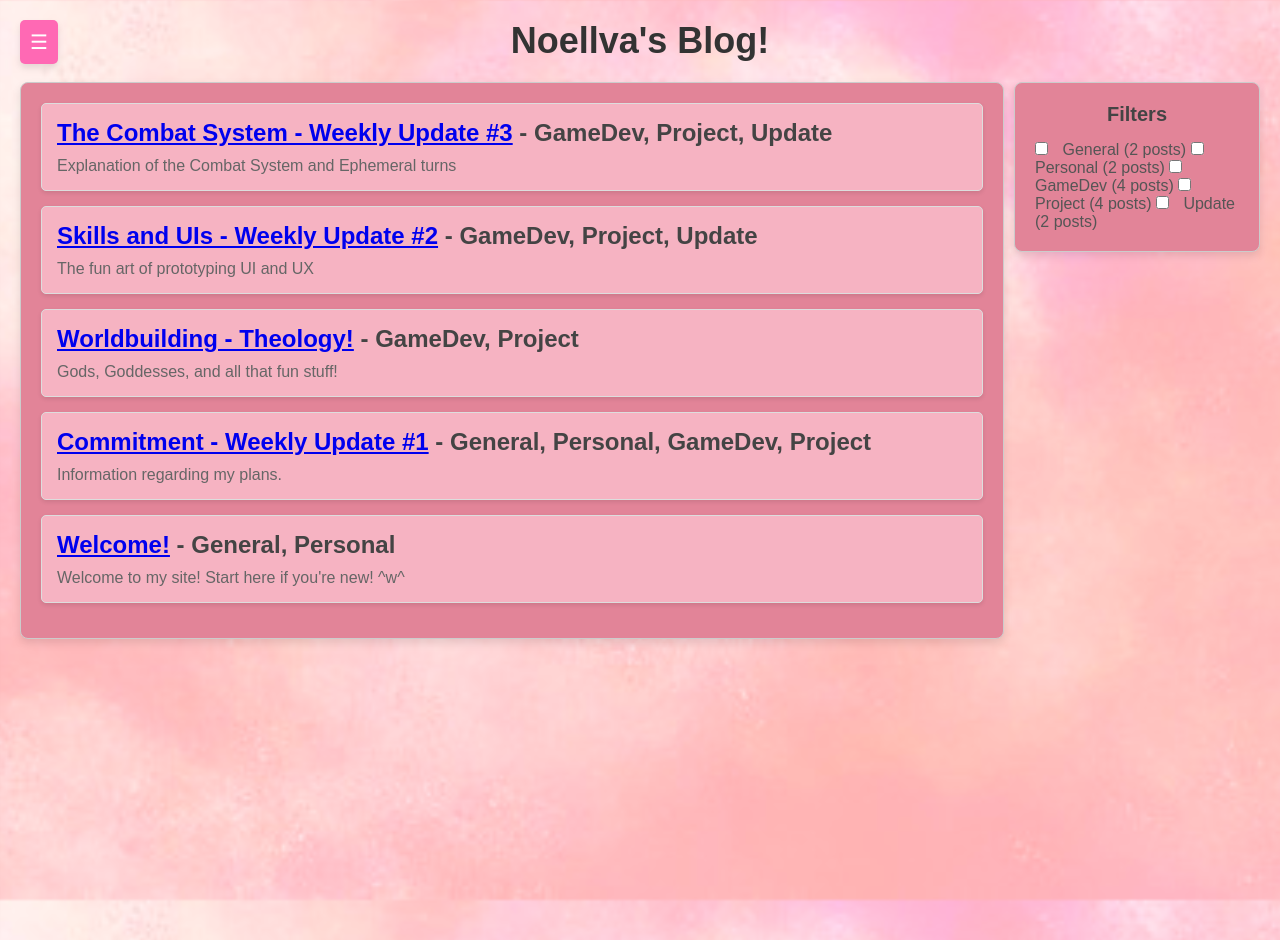
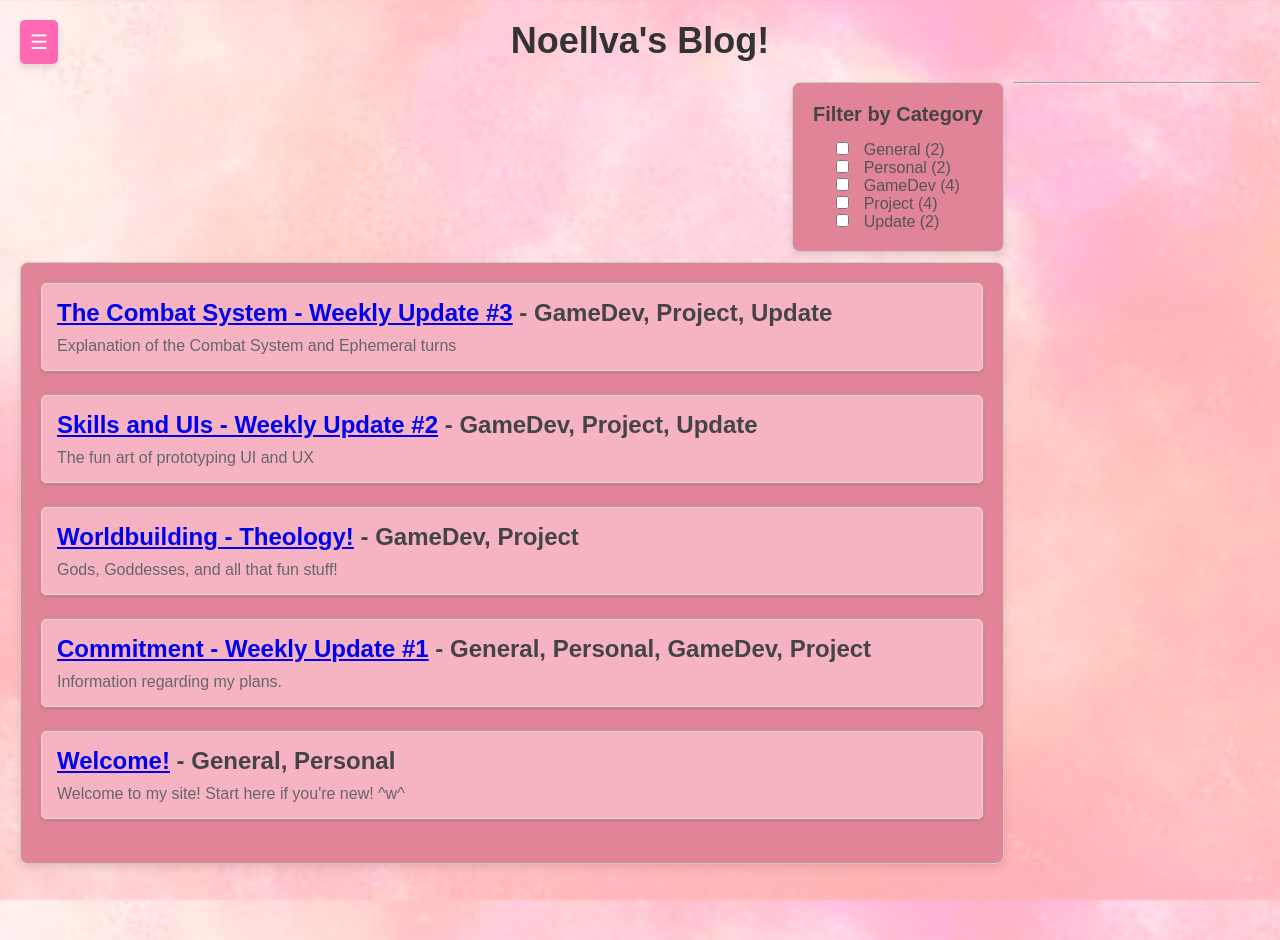
Before and after one commit to NocaToca/nocatoca.github.io, a Jekyll site: the page built from blog.md, in a window 1280 px wide. Built offline with Jekyll 4.4.1, drawn with Linux system fonts in a browser that asks for light colours.

Commit message:
test filter

```diff
--- a/_config.yml
+++ b/_config.yml
@@ -26,6 +26,7 @@
   - Graphics
   - GameDev
   - Idea
+  - Character
 
 # Build settings
 markdown: kramdown
--- a/blog.md
+++ b/blog.md
@@ -4,10 +4,33 @@
 permalink: /blog/
 ---
 
+<style>
+  .post {
+    margin-bottom: 1.5rem;
+  }
+  .post.hidden {
+    display: none;
+  }
+</style>
+
+<div class="filters">
+  <h3>Filter by Category</h3>
+  <form id="category-filters">
+    {% for category in site.categories %}
+      <label>
+        <input type="checkbox" class="category-filter" value="category-{{ category[0] | slugify }}">
+        {{ category[0] }} ({{ category[1] | size }})
+      </label><br>
+    {% endfor %}
+  </form>
+</div>
+
+<hr>
+
 <div class="posts">
   {% if site.posts.size > 0 %}
     {% for post in site.posts %}
-      <div class="post">
+      <div class="post {% for category in post.categories %}category-{{ category | slugify }} {% endfor %}">
         <h2><a href="{{ post.url }}">{{ post.title }}</a>
         -
         {% for category in post.categories %}
@@ -22,14 +45,22 @@
   {% endif %}
 </div>
 
-<div class="filters">
-  <h3>Filters</h3>
-  <form>
-    {% for category in site.categories %}
-      <label>
-        <input type="checkbox" name="category" value="{{ category[0] }}">
-        {{ category[0] }} ({{ category[1] | size }} posts)
-      </label>
-    {% endfor %}
-  </form>
-</div>
+<script>
+document.addEventListener("DOMContentLoaded", function () {
+  const checkboxes = document.querySelectorAll(".category-filter");
+  const posts = document.querySelectorAll(".post");
+
+  function updateFilters() {
+    const activeCategories = Array.from(checkboxes)
+      .filter(cb => cb.checked)
+      .map(cb => cb.value);
+
+    posts.forEach(post => {
+      const hasCategory = activeCategories.some(cat => post.classList.contains(cat));
+      post.classList.toggle("hidden", activeCategories.length > 0 && !hasCategory);
+    });
+  }
+
+  checkboxes.forEach(cb => cb.addEventListener("change", updateFilters));
+});
+</script>
```
Also changed, not shown: _posts/20225-04-17-character_post_eclara_1.md (added, +8 -0 lines).
